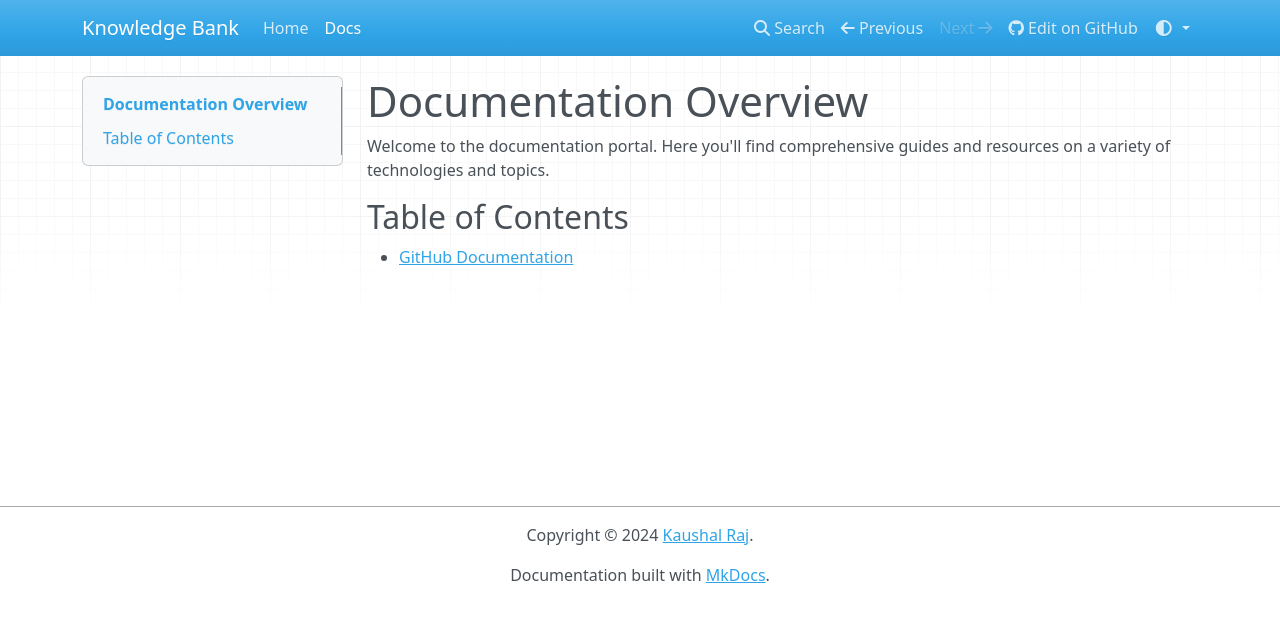
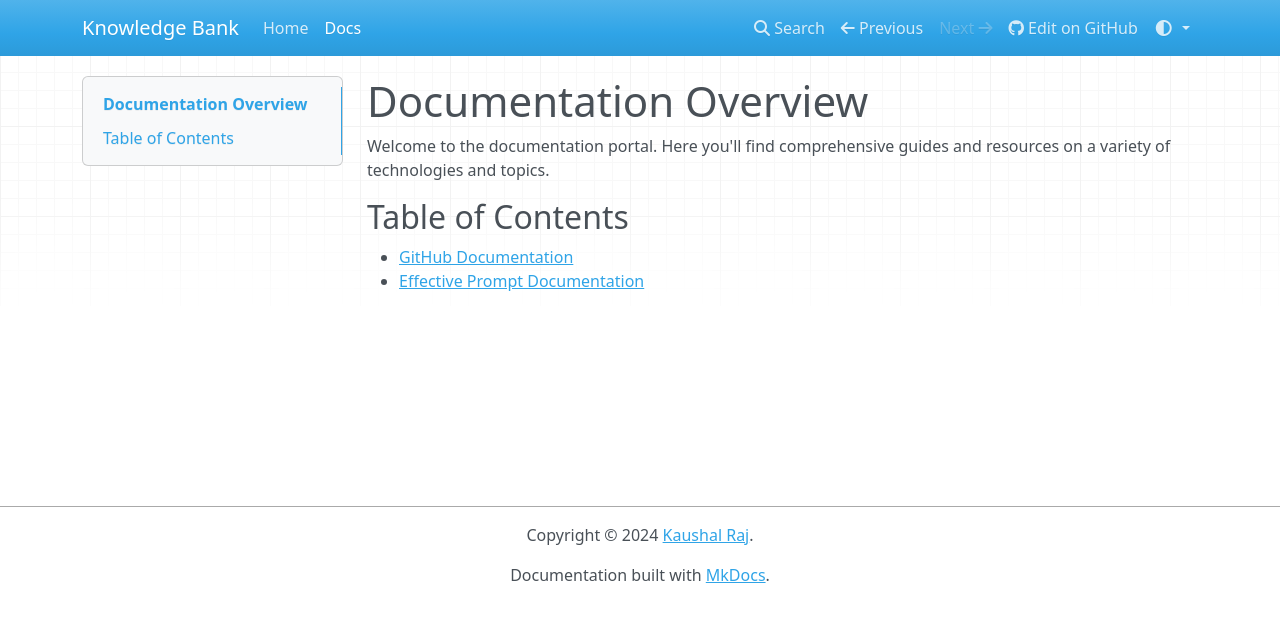
Before and after one commit to kaushal726/self-learning, an MkDocs documentation site: the page built from docs/docs.md, in a window 1280 px wide. Shown: the top 622 px of the page. Built offline with MkDocs 1.6.1, drawn with Linux system fonts in a browser that asks for light colours; nearby versions of some CDN libraries.

Commit message:
Update docs.md

```diff
--- a/docs/docs.md
+++ b/docs/docs.md
@@ -14,6 +14,7 @@ Welcome to the documentation portal. Here you'll find comprehensive guides and r
 ## Table of Contents
 
 - [GitHub Documentation](./tech/github.md)
+- [Effective Prompt Documentation](./tech/effective-prompts.md)
 <!-- - [React.js Documentation](react.md)
 - [JavaScript Documentation](javascript.md)
 - [Excel Formulas Documentation](excel.md)
```
